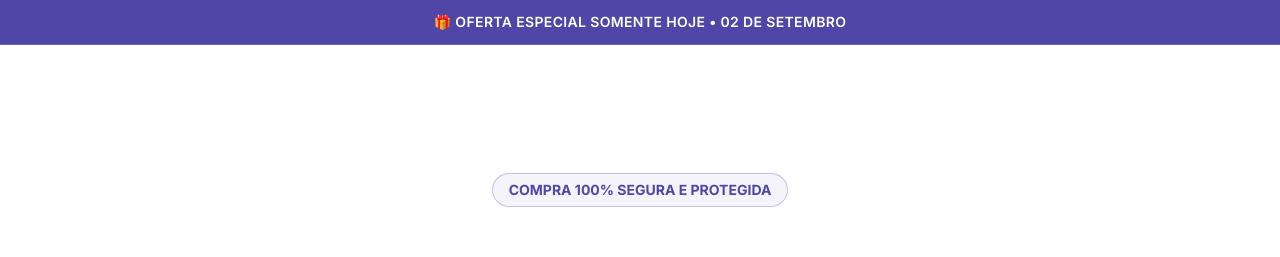
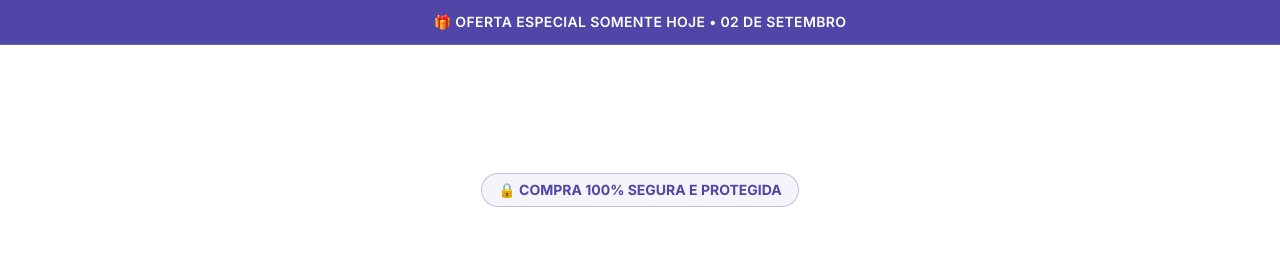
Before and after one commit to intriumphbr-debug/microbiologia-site, a Next.js app: page / in a window 1280 px wide. Shown: the top 257 px of the page. Built offline with nearby package versions, Linux system fonts and the light colour scheme.

Commit message:
feat: add security icon to hero section text
Added a security icon to emphasize safe purchasing.

Co-authored-by: intriumphbr-debug <238281447+intriumphbr-debug@users.noreply.github.com>

```diff
--- a/components/hero-section.tsx
+++ b/components/hero-section.tsx
@@ -11,7 +11,7 @@ export function HeroSection({ onCtaClick }: { onCtaClick: () => void }) {
         <div className="w-full flex flex-col items-center gap-6 sm:gap-8 md:gap-12">
           <div className="text-center">
             <p className="text-xs sm:text-sm font-bold inline-flex items-center gap-1.5 px-4 py-1.5 rounded-full border" style={{ backgroundColor: 'rgba(79, 70, 168, 0.06)', color: '#4F46A8', borderColor: 'rgba(79, 70, 168, 0.30)' }}>
-              COMPRA 100% SEGURA E PROTEGIDA
+              🔒 COMPRA 100% SEGURA E PROTEGIDA
             </p>
           </div>
           <div className="w-full flex flex-col items-center gap-3 sm:gap-4">
```
